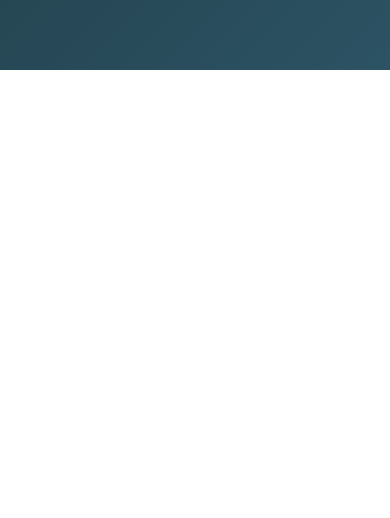
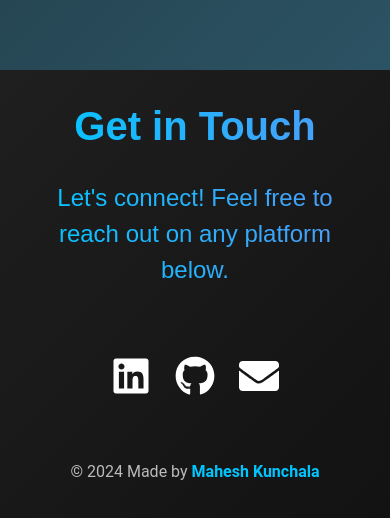
Before and after one commit to MaheshKunchala18/portfolio, a React (Vite) app: page / in a window 390 px wide. Shown: the part 6353-6871 px from the top of the page. Before the commit the page ends 6423 px from the top, so only its background shows below. Built offline with nearby package versions, Linux system fonts and the light colour scheme.

Commit message:
Add Contact Section

```diff
--- a/package.json
+++ b/package.json
@@ -21,6 +21,7 @@
     "react-bootstrap": "^2.10.7",
     "react-card-flip": "^1.2.3",
     "react-dom": "^18.3.1",
+    "react-icons": "^5.4.0",
     "react-markdown": "^9.0.1",
     "react-typed": "^2.0.12"
   },
--- a/src/App.jsx
+++ b/src/App.jsx
@@ -1,11 +1,12 @@
 import React from 'react';
 import Navigationbar from './components/navbar/Navigationbar';
+import ParticleAnimation from './animations/ParticleAnimation';
 import Home from './components/home/Home';
 import About from './components/about/About';
-import ParticleAnimation from './animations/ParticleAnimation';
 import Skills from './components/skills/Skills';
 import Projects from './components/projects/Projects';
 import CodingProfile from './components/coding_profile/CodingProfile';
+import Contact from './components/contact/Contact';
 import './App.css';
 
 function App() {
@@ -19,6 +20,7 @@ function App() {
       <Skills />
       <Projects />
       <CodingProfile />
+      <Contact />
     </div>
   );
 }
--- a/src/components/coding_profile/CodingProfile.jsx
+++ b/src/components/coding_profile/CodingProfile.jsx
@@ -147,7 +147,7 @@ const CodingProfile = () => {
         };
     }, []);
 
-    const leetcodeCard = `![](https://leetcard.jacoblin.cool/maheshkunchala18?theme=dark&ext=heatmap)`;
+    const leetcodeCard = `![](https://leetcard.jacoblin.cool/maheshkunchala18?theme=dark&ext=heatmap&cache=0)`;
     const gfgCard = `![GeeksForGeeks stats](https://gfgstatscard.vercel.app/mahesh18_k)`;
     const codeforcesCard = `![](https://codeforces-readme-stats.vercel.app/api/card?username=Mahesh18&theme=github_dark&disable_animations=false&show_icons=true&force_username=true)`;
     const codechefCard = `![](https://coding-profile.vercel.app/api/check?username=gkey_mahesh&theme=Dark)`;
--- /dev/null
+++ b/src/components/contact/Contact.css
@@ -0,0 +1,107 @@
+.contact-container {
+    display: flex;
+    flex-direction: column;
+    align-items: center;
+    justify-content: center;
+    padding: 2rem;
+    background: linear-gradient(135deg, #1f1f1f, #121212);
+    color: #fff;
+    text-align: center;
+}
+
+.contact-heading {
+    font-size: 2.5rem;
+    margin-bottom: 1rem;
+    font-family: "Poppins", sans-serif;
+    background: linear-gradient(to right, #00c6ff, #509bf8);
+    background-clip: text;
+    -webkit-background-clip: text;
+    color: transparent;
+}
+
+.contact-container h2 {
+    font-size: 2.5rem;
+}
+
+.contact-container p {
+    font-size: 1.5rem;
+}
+
+.social-links {
+    display: flex;
+    gap: 2rem;
+    margin: 2rem 0;
+}
+
+.social-icon {
+    color: #fff;
+    transition: all 0.3s ease-in-out;
+}
+
+
+.linkedin {
+    font-size: 40px;
+    color: #fff;
+    transition: color 0.3s ease, color 0.3s ease, box-shadow 0.3s ease;
+}
+
+.linkedin:hover {
+    scale: 1.1;
+    color: #0077B5;
+    box-shadow: 0 4px 12px rgba(0, 119, 181, 0.6);
+}
+
+
+.github {
+    font-size: 40px;
+    color: #fff;
+    transition: color 0.3s ease, color 0.3s ease, box-shadow 0.3s ease;
+}
+
+.github:hover {
+    scale: 1.1;
+    color: #bb84f6cb;
+    box-shadow: 0 4px 12px rgba(168, 69, 214, 0.614);
+}
+
+
+.email {
+    font-size: 40px;
+    color: #fff;
+    transition: color 0.3s ease, color 0.3s ease, box-shadow 0.3s ease;
+}
+
+.email:hover {
+    scale: 1.1;
+    color: #D44638;
+    box-shadow: 0 4px 12px rgba(212, 70, 56, 0.6);
+}
+
+
+.contact-footer {
+    margin-top: 2rem;
+    font-family: "Roboto", sans-serif;
+    color: #bbb;
+}
+
+.contact-footer p {
+    font-size: 1rem;
+}
+
+.contact-footer strong {
+    color: #00c6ff;
+}
+
+@media (max-width: 768px) {
+    .contact-heading {
+        font-size: 2rem;
+    }
+
+    .social-links {
+        gap: 1.5rem;
+    }
+
+    .social-icon {
+        font-size: 1.8rem;
+    }
+}
--- /dev/null
+++ b/src/components/contact/Contact.jsx
@@ -0,0 +1,53 @@
+import React from "react";
+import { FaLinkedin, FaGithub, FaEnvelope } from "react-icons/fa";
+import "./Contact.css";
+
+const Contact = () => {
+    return (
+        <section id="contact" className="contact-container">
+            {/* Contact Header */}
+            <div className="contact-heading">
+                <h2>Get in Touch</h2>
+                <p>Let's connect! Feel free to reach out on any platform below.</p>
+            </div>
+
+            {/* Social Links */}
+            <div className="social-links">
+                {/* LinkedIn */}
+                <a
+                    href="https://linkedin.com/in/mahesh-kunchala-23854624b/"
+                    target="_blank"
+                    rel="noopener noreferrer"
+                    className="social-icon"
+                >
+                    <FaLinkedin className="linkedin" />
+                </a>
+                {/* GitHub */}
+                <a
+                    href="https://github.com/MaheshKunchala18"
+                    target="_blank"
+                    rel="noopener noreferrer"
+                    className="social-icon"
+                >
+                    <FaGithub className="github" />
+                </a>
+                {/* Email */}
+                <a
+                    href="mailto:maheshkunchala18@gmail.com"
+                    className="social-icon"
+                >
+                    <FaEnvelope className="email" />
+                </a>
+            </div>
+
+            {/* Footer */}
+            <footer className="contact-footer">
+                <p>
+                    © {new Date().getFullYear()} Made by <strong>Mahesh Kunchala</strong>
+                </p>
+            </footer>
+        </section>
+    );
+};
+
+export default Contact;
```
Also changed, not shown: 1 other file (tests, documents, lock files or other folders).
